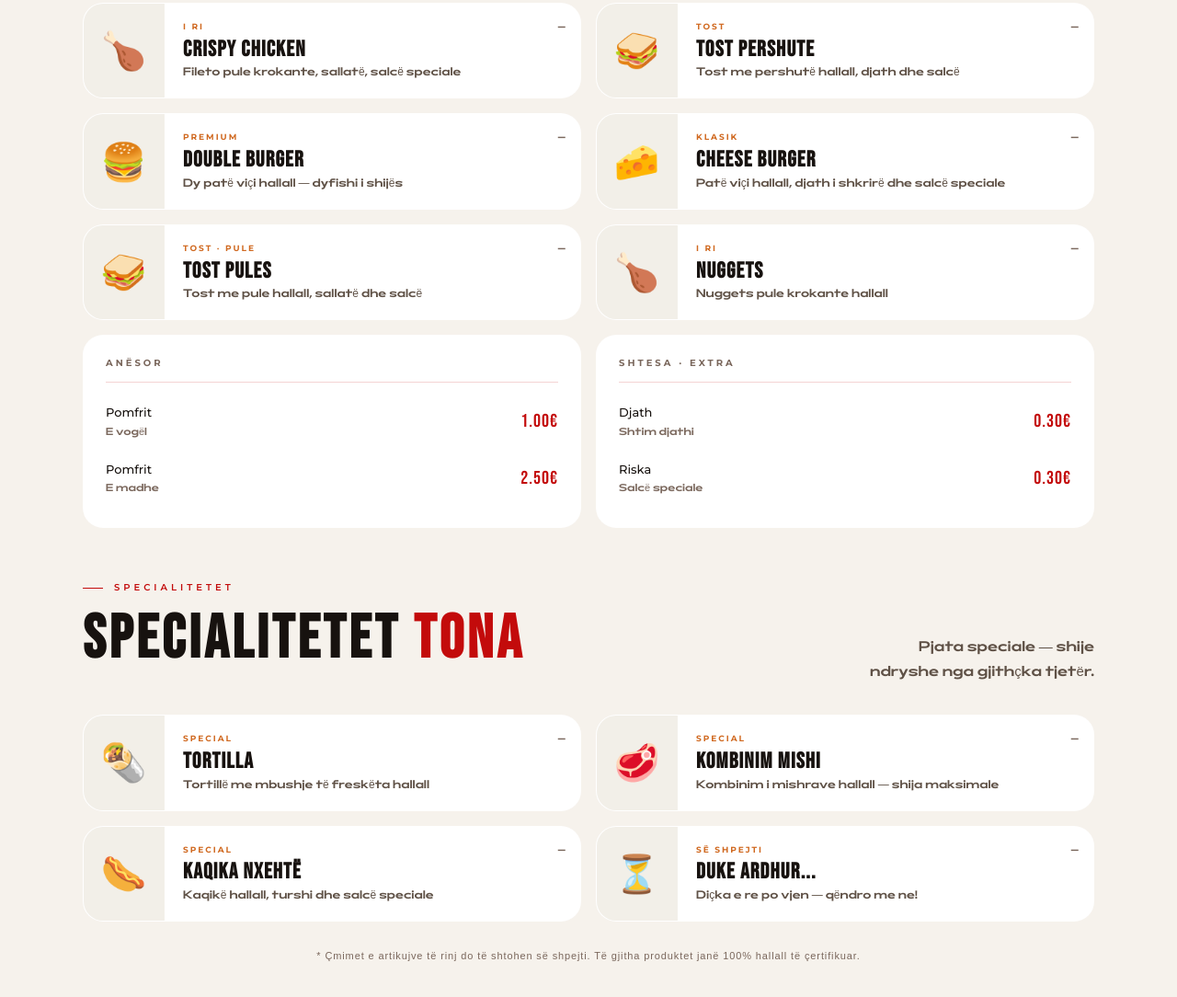
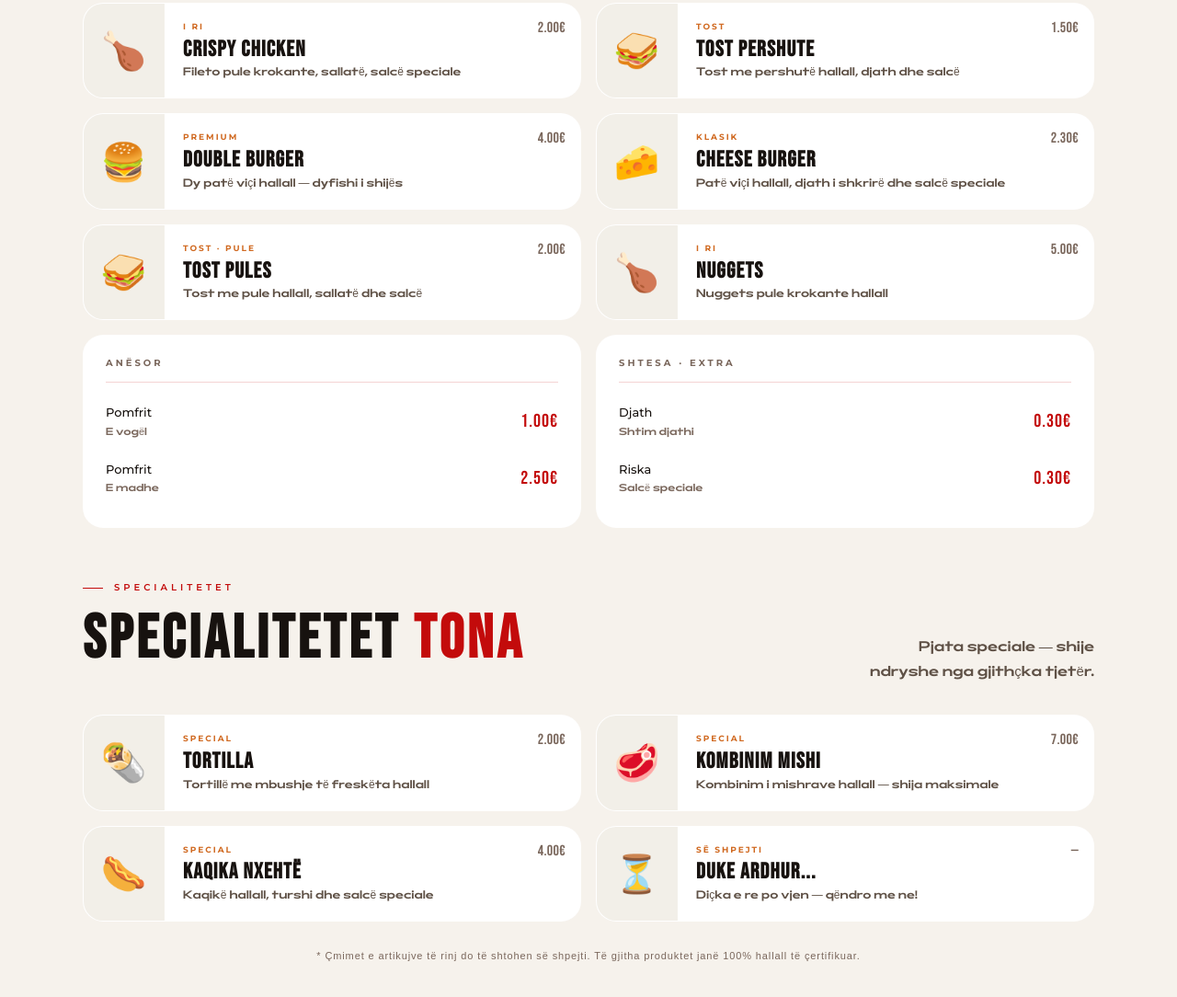
Before and after one commit to RIADBELU/hallallburger, a plain HTML site: page index.html in a window 1280 px wide. Shown: the part 2279-3363 px from the top of the page at 92% size. Drawn offline with nearby package versions, Linux system fonts and the light colour scheme.

Commit message:
Update index.html

```diff
--- a/index.html
+++ b/index.html
@@ -380,7 +380,7 @@
         <h3 class="mc-name">Crispy Chicken</h3>
         <p class="mc-sub">Fileto pule krokante, sallatë, salcë speciale</p>
       </div>
-      <div class="mc-price mc-price--soon" aria-label="çmimi së shpejti">—</div>
+      <div class="mc-price mc-price--soon" aria-label="çmimi së shpejti">2.00€</div>
     </article>
 
     <article class="mc fu" role="listitem">
@@ -390,7 +390,7 @@
         <h3 class="mc-name">Tost Pershute</h3>
         <p class="mc-sub">Tost me pershutë hallall, djath dhe salcë</p>
       </div>
-      <div class="mc-price mc-price--soon" aria-label="çmimi së shpejti">—</div>
+      <div class="mc-price mc-price--soon" aria-label="çmimi së shpejti">1.50€</div>
     </article>
 
     <article class="mc fu" role="listitem">
@@ -400,7 +400,7 @@
         <h3 class="mc-name">Double Burger</h3>
         <p class="mc-sub">Dy patë viçi hallall — dyfishi i shijës</p>
       </div>
-      <div class="mc-price mc-price--soon" aria-label="çmimi së shpejti">—</div>
+      <div class="mc-price mc-price--soon" aria-label="çmimi së shpejti">4.00€</div>
     </article>
 
     <article class="mc fu" role="listitem">
@@ -410,7 +410,7 @@
         <h3 class="mc-name">Cheese Burger</h3>
         <p class="mc-sub">Patë viçi hallall, djath i shkrirë dhe salcë speciale</p>
       </div>
-      <div class="mc-price mc-price--soon" aria-label="çmimi së shpejti">—</div>
+      <div class="mc-price mc-price--soon" aria-label="çmimi së shpejti">2.30€</div>
     </article>
 
     <article class="mc fu" role="listitem">
@@ -420,7 +420,7 @@
         <h3 class="mc-name">Tost Pules</h3>
         <p class="mc-sub">Tost me pule hallall, sallatë dhe salcë</p>
       </div>
-      <div class="mc-price mc-price--soon" aria-label="çmimi së shpejti">—</div>
+      <div class="mc-price mc-price--soon" aria-label="çmimi së shpejti">2.00€</div>
     </article>
 
     <article class="mc fu" role="listitem">
@@ -430,7 +430,7 @@
         <h3 class="mc-name">Nuggets</h3>
         <p class="mc-sub">Nuggets pule krokante hallall</p>
       </div>
-      <div class="mc-price mc-price--soon" aria-label="çmimi së shpejti">—</div>
+      <div class="mc-price mc-price--soon" aria-label="çmimi së shpejti">5.00€</div>
     </article>
   </div>
 
@@ -477,7 +477,7 @@
           <h3 class="mc-name">Tortilla</h3>
           <p class="mc-sub">Tortillë me mbushje të freskëta hallall</p>
         </div>
-        <div class="mc-price mc-price--soon" aria-label="çmimi së shpejti">—</div>
+        <div class="mc-price mc-price--soon" aria-label="çmimi së shpejti">2.00€</div>
       </article>
 
       <article class="mc fu" role="listitem">
@@ -487,7 +487,7 @@
           <h3 class="mc-name">Kombinim Mishi</h3>
           <p class="mc-sub">Kombinim i mishrave hallall — shija maksimale</p>
         </div>
-        <div class="mc-price mc-price--soon" aria-label="çmimi së shpejti">—</div>
+        <div class="mc-price mc-price--soon" aria-label="çmimi së shpejti">7.00€</div>
       </article>
 
       <article class="mc fu" role="listitem">
@@ -497,7 +497,7 @@
           <h3 class="mc-name">Kaqika Nxehtë</h3>
           <p class="mc-sub">Kaqikë hallall, turshi dhe salcë speciale</p>
         </div>
-        <div class="mc-price mc-price--soon" aria-label="çmimi së shpejti">—</div>
+        <div class="mc-price mc-price--soon" aria-label="çmimi së shpejti">4.00€</div>
       </article>
 
       <article class="mc fu mc-coming" role="listitem" aria-hidden="true">
```
